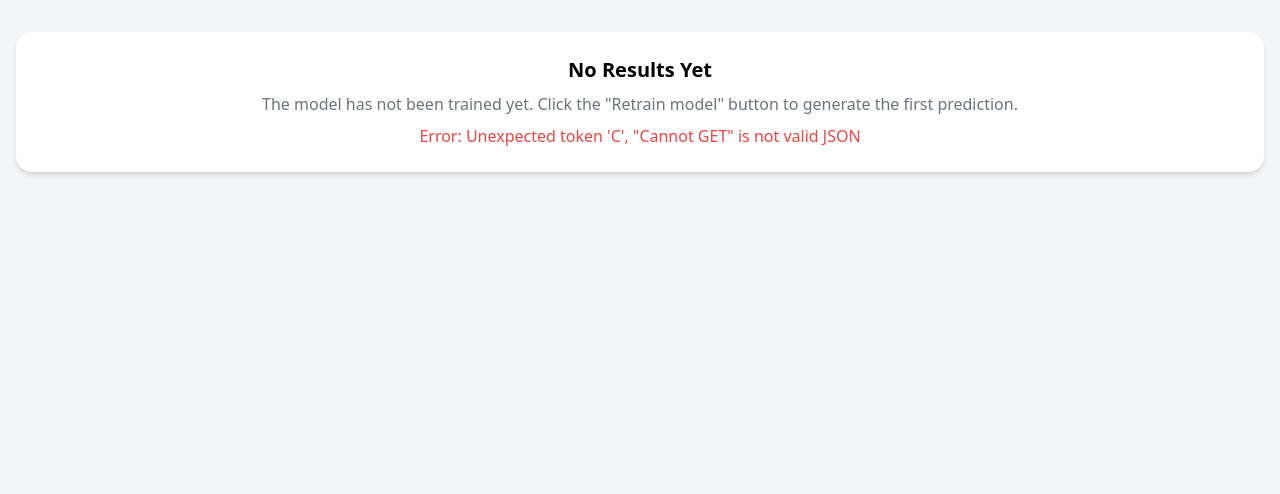
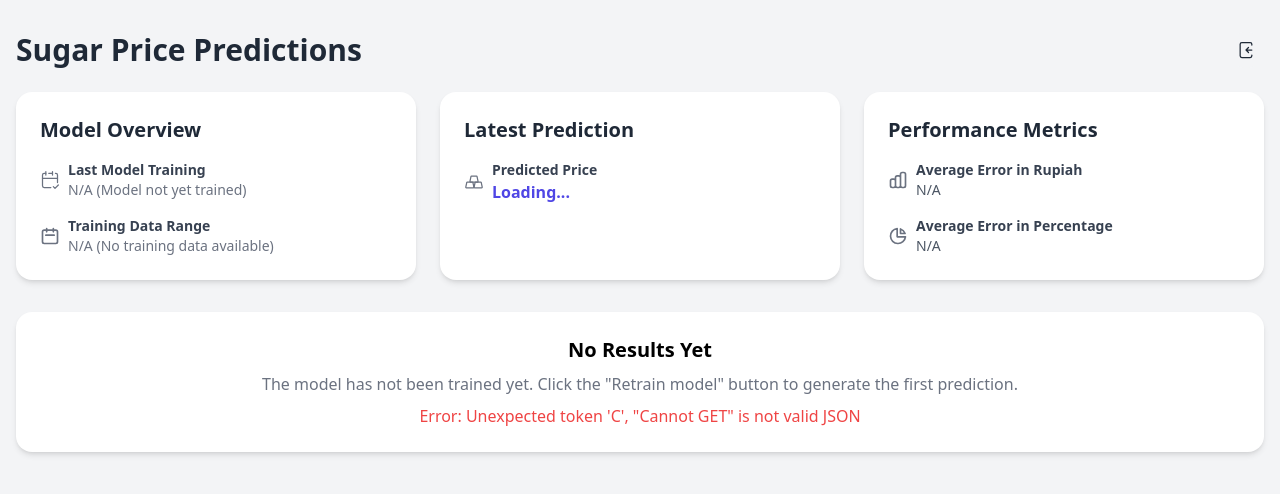
Before and after one commit to rReyvn/SugarPricePredict-Web, a Django app: page / in a window 1280 px wide. Shown: the top 494 px of the page. Run offline with Django 5.2, Linux system fonts and the light colour scheme; some libraries are stand-ins or nearby versions.

Commit message:
Tidying up homepage

```diff
--- a/sugar/static/js/home_results_card.js
+++ b/sugar/static/js/home_results_card.js
@@ -105,6 +105,29 @@ document.addEventListener('DOMContentLoaded', function () {
                     Plotly.newPlot(combinedPlotDiv, data.combined_plot_data.data, data.combined_plot_data.layout, {
                         responsive: true
                     });
+
+                    // Extract and display latest prediction info
+                    const latestPredictionInfoElement = document.getElementById('latest-prediction-info');
+                    if (latestPredictionInfoElement && data.combined_plot_data.data.length > 0) {
+                        const forecastTraces = data.combined_plot_data.data.filter(trace => trace.name && trace.name.includes('Forecast'));
+                        if (forecastTraces.length > 0) {
+                            const lastForecastTrace = forecastTraces[forecastTraces.length - 1]; // Get the last forecast trace
+                            const lastDate = lastForecastTrace.x[lastForecastTrace.x.length - 1];
+                            const lastPrice = lastForecastTrace.y[lastForecastTrace.y.length - 1];
+
+                            if (lastDate && lastPrice !== undefined) {
+                                const formattedPrice = lastPrice.toLocaleString('en-US', { style: 'currency', currency: 'IDR', minimumFractionDigits: 0, maximumFractionDigits: 0 });
+                                const formattedDate = new Date(lastDate).toLocaleDateString('en-US', { year: 'numeric', month: 'long', day: 'numeric' });
+                                latestPredictionInfoElement.textContent = `${formattedDate}: ${formattedPrice}`;
+                            } else {
+                                latestPredictionInfoElement.textContent = 'N/A';
+                            }
+                        } else {
+                            latestPredictionInfoElement.textContent = 'No forecast data available.';
+                        }
+                    }
+
+
                 }
 
                 // Clear previous options
--- /dev/null
+++ b/sugar/templates/components/home_header.html
@@ -0,0 +1,7 @@
+<div class="flex justify-between items-center mb-6">
+    <h1 class="text-3xl font-bold text-gray-800">Sugar Price Predictions</h1>
+    <a href="{% url 'login' %}"
+       class="flex items-center justify-center rounded-full bg-gray-100 p-2 text-gray-800 hover:bg-gray-200">
+        {% include "icons/login.svg" %}
+    </a>
+</div>
--- /dev/null
+++ b/sugar/templates/components/home_prediction_context.html
@@ -0,0 +1,79 @@
+<div class="mb-8 grid grid-cols-1 lg:grid-cols-3 gap-6">
+    <div class="p-6 bg-white rounded-2xl shadow-md flex flex-col justify-between">
+        <div>
+            <h3 class="text-xl font-bold text-gray-800 mb-4">Model Overview</h3>
+            <div class="space-y-4 text-sm text-gray-700">
+                <div class="flex items-center">
+                    {% include "icons/calendar-1.svg" %}
+                    <div>
+                        <p class="font-semibold">Last Model Training</p>
+                        {% if last_trained_timestamp %}
+                            <p>{{ last_trained_timestamp|date:"d-m-Y H:i" }}</p>
+                        {% else %}
+                            <p class="text-gray-500">N/A (Model not yet trained)</p>
+                        {% endif %}
+                    </div>
+                </div>
+                <div class="flex items-center">
+                    {% include "icons/calendar-2.svg" %}
+                    <div>
+                        <p class="font-semibold">Training Data Range</p>
+                        {% if training_date_range %}
+                            <p>{{ training_date_range }}</p>
+                        {% else %}
+                            <p class="text-gray-500">N/A (No training data available)</p>
+                        {% endif %}
+                    </div>
+                </div>
+            </div>
+        </div>
+    </div>
+    <div class="p-6 bg-white rounded-2xl shadow-md flex flex-col justify-between">
+        <div>
+            <h3 class="text-xl font-bold text-gray-800 mb-4">Latest Prediction</h3>
+            <div class="space-y-4 text-sm text-gray-700">
+                <div class="flex items-center">
+                    {% include "icons/money.svg" %}
+                    <div>
+                        <p class="font-semibold">Predicted Price</p>
+                        <p id="latest-prediction-info"
+                           class="text-base font-bold text-indigo-600">Loading...</p>
+                    </div>
+                </div>
+            </div>
+        </div>
+    </div>
+    <div class="p-6 bg-white rounded-2xl shadow-md flex flex-col justify-between">
+        <div>
+            <h3 class="text-xl font-bold text-gray-800 mb-4">Performance Metrics</h3>
+            <div class="space-y-4 text-sm text-gray-700">
+                <div class="flex items-center">
+                    {% include "icons/signal.svg" %}
+                    <div>
+                        <p class="font-semibold">Average Error in Rupiah</p>
+                        <p class="text-gray-600">
+                            {% if rmse %}
+                                <span class="font-medium text-gray-900">{{ rmse|floatformat:"2" }}</span>
+                            {% else %}
+                                N/A
+                            {% endif %}
+                        </p>
+                    </div>
+                </div>
+                <div class="flex items-center">
+                    {% include "icons/chart.svg" %}
+                    <div>
+                        <p class="font-semibold">Average Error in Percentage</p>
+                        <p class="text-gray-600">
+                            {% if mape %}
+                                <span class="font-medium text-gray-900">{{ mape|floatformat:"2" }}%</span>
+                            {% else %}
+                                N/A
+                            {% endif %}
+                        </p>
+                    </div>
+                </div>
+            </div>
+        </div>
+    </div>
+</div>
--- a/sugar/templates/home.html
+++ b/sugar/templates/home.html
@@ -4,7 +4,11 @@
   Sugar Price Prediction
 {% endblock title %}
 {% block content %}
-  <div class="container mx-auto mt-8 px-4">{% include "components/home_results_card.html" %}</div>
+  <div class="container mx-auto px-4 py-8">
+    {% include "components/home_header.html" %}
+    {% include "components/home_prediction_context.html" %}
+    {% include "components/home_results_card.html" %}
+  </div>
 {% endblock content %}
 {% block extra_js %}
   <script src="https://cdn.plot.ly/plotly-3.3.0.min.js" charset="utf-8"></script>
--- a/sugar/views.py
+++ b/sugar/views.py
@@ -5,12 +5,51 @@ from django.contrib.auth import authenticate, login, logout
 from django.http import HttpResponse, Http404
 from datetime import datetime
 import os
+import joblib
 from .models import UploadedFile
-from rfr_model.pipeline import LAST_TRAINING_TIMESTAMP_PATH
+from rfr_model.pipeline import LAST_TRAINING_TIMESTAMP_PATH, DF_TRANSFORMED_PATH, EVALUATION_METRICS_PATH
 
 
 def home(request):
-    return render(request, "home.html")
+    # Get last trained timestamp
+    last_trained_timestamp = None
+    if os.path.exists(LAST_TRAINING_TIMESTAMP_PATH):
+        with open(LAST_TRAINING_TIMESTAMP_PATH, "r") as f:
+            try:
+                last_trained_timestamp = datetime.fromisoformat(f.read().strip())
+            except ValueError:
+                pass
+
+    # Get model training date range
+    training_date_range = None
+    if os.path.exists(DF_TRANSFORMED_PATH):
+        try:
+            df_transformed = joblib.load(DF_TRANSFORMED_PATH)
+            if not df_transformed.empty and "Date" in df_transformed.columns:
+                min_date = df_transformed["Date"].min().strftime("%d-%m-%Y")
+                max_date = df_transformed["Date"].max().strftime("%d-%m-%Y")
+                training_date_range = f"{min_date} to {max_date}"
+        except Exception:
+            pass
+
+    # Get RMSE and MAPE values
+    rmse = None
+    mape = None
+    if os.path.exists(EVALUATION_METRICS_PATH):
+        try:
+            evaluation_metrics = joblib.load(EVALUATION_METRICS_PATH)
+            rmse = evaluation_metrics.get("RMSE")
+            mape = evaluation_metrics.get("MAPE")
+        except Exception:
+            pass
+
+    context = {
+        "last_trained_timestamp": last_trained_timestamp,
+        "training_date_range": training_date_range,
+        "rmse": rmse,
+        "mape": mape,
+    }
+    return render(request, "home.html", context)
 
 
 def login_view(request):
```
Also changed, not shown: sugar/templates/icons/calendar-1.svg (added), sugar/templates/icons/calendar-2.svg (added), sugar/templates/icons/chart.svg (added), sugar/templates/icons/login.svg (added), sugar/templates/icons/money.svg (added), sugar/templates/icons/signal.svg (added).
